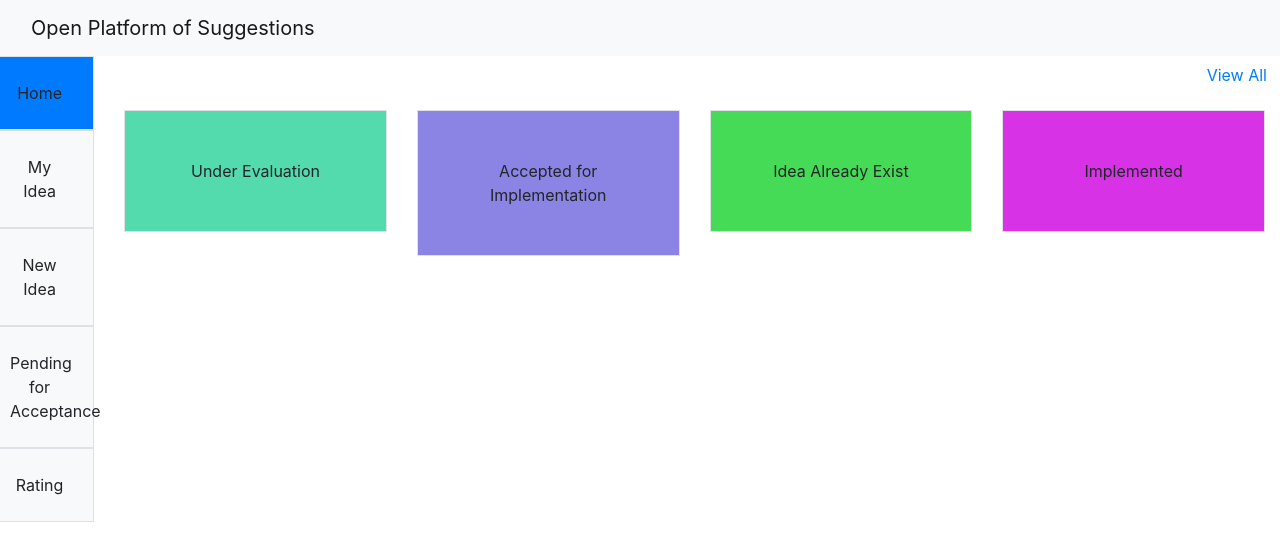
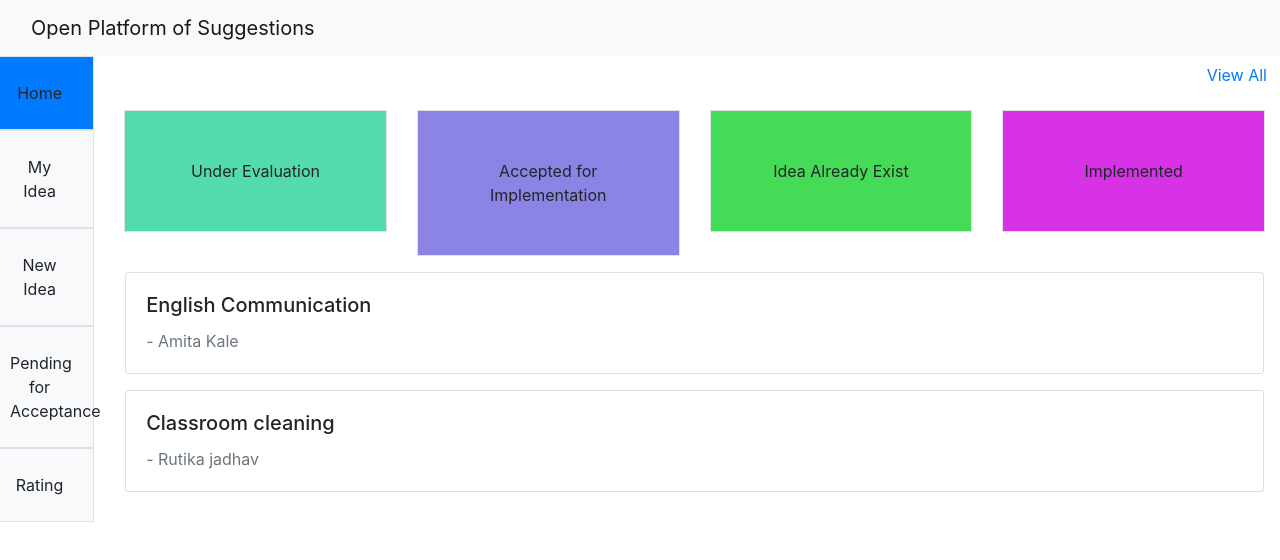
Before and after one commit to amita-kale/open-platform-of-suggestions, an Angular app: page /home in a window 1280 px wide. Shown: the top 560 px of the page. Built offline with nearby package versions, Linux system fonts and the light colour scheme.

Commit message:
added idea card

```diff
--- a/src/app/home/home/home.component.html
+++ b/src/app/home/home/home.component.html
@@ -17,3 +17,23 @@
     <div class="border p-5 cursor-pointer implemented">Implemented</div>
   </div>
 </div>
+<div class="row">
+  <div class="col">
+    <div class="card mt-3 mx-3">
+      <div class="card-body">
+        <h5 class="card-title">English Communication</h5>
+        <p class="card-text">
+          <span class="text-secondary">- Amita Kale</span>
+        </p>
+      </div>
+    </div>
+    <div class="card mt-3 mx-3">
+      <div class="card-body">
+        <h5 class="card-title">Classroom cleaning</h5>
+        <p class="card-text">
+          <span class="text-secondary">- Rutika jadhav</span>
+        </p>
+      </div>
+    </div>
+  </div>
+</div>
```
